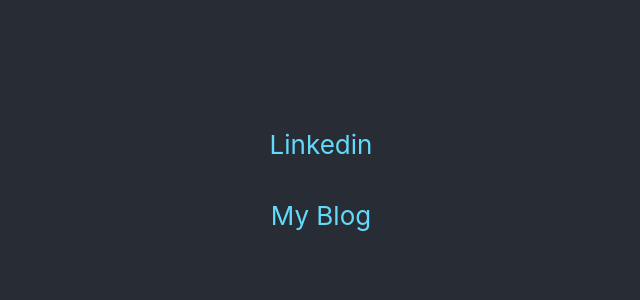
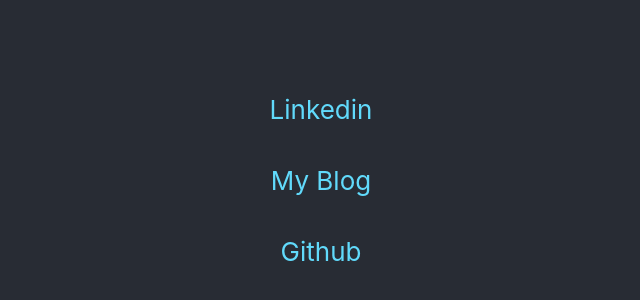
Before and after one commit to RaoulGeorge/raoulgeorgedotcom, a React (Create React App) app in the folder portfolio/: page / in a window 1280 px wide. Shown: the part 200-500 px from the top of the page, without its empty margins (319-959 px from the left). Built offline with nearby package versions, Linux system fonts and the light colour scheme.

Commit message:
add github

```diff
--- a/portfolio/src/App.css
+++ b/portfolio/src/App.css
@@ -11,7 +11,8 @@
 }
 
 .linkedin-link,
-.blog-link {
+.blog-link,
+.github-link {
   color: #61dafb;
   text-decoration: none;
   margin-bottom: 40px;
--- a/portfolio/src/App.js
+++ b/portfolio/src/App.js
@@ -17,6 +17,9 @@
         <a className="blog-link" href="https://buzzjs.blogspot.com/" target="_blank" rel="noopener noreferrer">
           My Blog
         </a>
+        <a className="github-link" href="https://github.com/RaoulGeorge" target="_blank" rel="noopener noreferrer">
+          Github
+        </a>
       </div>
     );
   }
```
